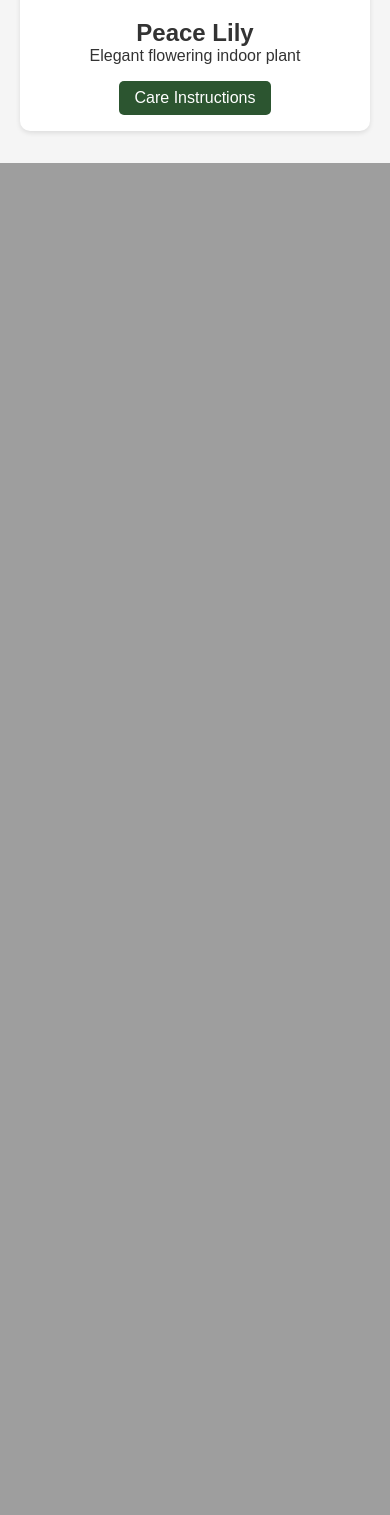
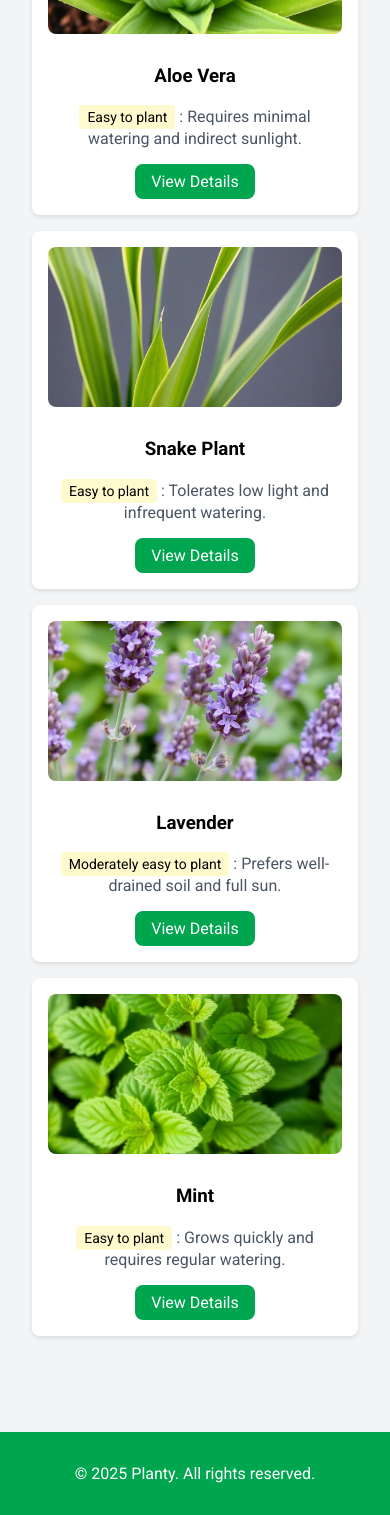
Before and after one commit to waadmomo/planty3, a Flask app: page / in a window 390 px wide. Shown: the part 1119-2634 px from the top of the page. Before the commit the page ends 1282 px from the top, so only its background shows below. Run offline with Flask 3, Linux system fonts and the light colour scheme.

Commit message:
Update: Added plant cards, CSS styling and images

```diff
--- a/data/plants.py
+++ b/data/plants.py
@@ -1,38 +1,80 @@
 plants = {
-    'monstera': {
-        'name': 'Monstera Deliciosa',
-        'image': 'plant1.jpg',
-        'description': 'Popular indoor plant known for its distinctive leaves',
+    'peppers': {
+        'name': 'Peppers',
+        'image': 'peppers.jpg',
+        'difficulty': 'Moderately easy to plant',
+        'description': 'Requires consistent watering and warm temperatures.',
         'care_instructions': {
-            'water': 'Water when top 2-3 inches of soil feels dry',
-            'light': 'Bright indirect light',
-            'temperature': '65-80°F (18-27°C)',
-            'humidity': 'High humidity (60-80%)',
-            'fertilizer': 'Monthly during growing season'
+            'water': 'Regular watering',
+            'light': 'Full sun',
+            'temperature': '65-80F (18-27C)',
+            'humidity': 'Moderate',
+            'fertilizer': 'Every 2 weeks during growing season'
+        }
+    },
+    'tomatoes': {
+        'name': 'Tomatoes',
+        'image': 'tomatoes.jpg',
+        'difficulty': 'Moderately easy to plant',
+        'description': 'Needs full sun and regular pruning.',
+        'care_instructions': {
+            'water': 'Regular watering',
+            'light': 'Full sun',
+            'temperature': '65-85F (18-29C)',
+            'humidity': 'Moderate',
+            'fertilizer': 'Every 2 weeks'
+        }
+    },
+    'aloe_vera': {
+        'name': 'Aloe Vera',
+        'image': 'aloe_vera.jpg',
+        'difficulty': 'Easy to plant',
+        'description': 'Requires minimal watering and indirect sunlight.',
+        'care_instructions': {
+            'water': 'Water when soil is completely dry',
+            'light': 'Indirect sunlight',
+            'temperature': '55-80F (13-27C)',
+            'humidity': 'Low to moderate',
+            'fertilizer': 'Every 2-3 months in growing season'
         }
     },
     'snake_plant': {
         'name': 'Snake Plant',
-        'image': 'plant2.jpg',
-        'description': 'Hardy indoor plant perfect for beginners',
+        'image': 'snake_plant.jpg',
+        'difficulty': 'Easy to plant',
+        'description': 'Tolerates low light and infrequent watering.',
         'care_instructions': {
-            'water': 'Water every 2-3 weeks',
-            'light': 'Any light condition',
-            'temperature': '60-85°F (15-29°C)',
+            'water': 'Allow soil to dry between waterings',
+            'light': 'Low to bright indirect light',
+            'temperature': '60-85F (15-29C)',
             'humidity': 'Any humidity level',
-            'fertilizer': 'Every 2-3 months during growing season'
+            'fertilizer': 'Once per month during growing season'
         }
     },
-    'peace_lily': {
-        'name': 'Peace Lily',
-        'image': 'plant3.jpg',
-        'description': 'Elegant flowering indoor plant',
+    'lavender': {
+        'name': 'Lavender',
+        'image': 'lavender.jpg',
+        'difficulty': 'Moderately easy to plant',
+        'description': 'Prefers well-drained soil and full sun.',
         'care_instructions': {
-            'water': 'Keep soil moist but not waterlogged',
-            'light': 'Low to bright indirect light',
-            'temperature': '65-80°F (18-27°C)',
-            'humidity': 'Medium to high',
-            'fertilizer': 'Every 6 weeks during growing season'
+            'water': 'Water when top inch of soil is dry',
+            'light': 'Full sun',
+            'temperature': '60-70F (15-21C)',
+            'humidity': 'Low',
+            'fertilizer': 'Light feeding in spring'
+        }
+    },
+    'mint': {
+        'name': 'Mint',
+        'image': 'mint.jpg',
+        'difficulty': 'Easy to plant',
+        'description': 'Grows quickly and requires regular watering.',
+        'care_instructions': {
+            'water': 'Keep soil consistently moist',
+            'light': 'Full sun to partial shade',
+            'temperature': '65-70F (18-21C)',
+            'humidity': 'Moderate',
+            'fertilizer': 'Every 4-6 weeks during growing season'
         }
     }
 }
--- a/static/css/style.css
+++ b/static/css/style.css
@@ -1,114 +1,153 @@
-* {
+/* General Styles */
+body {
+    font-family: 'Roboto', sans-serif;
+    background-color: #f3f4f6;
     margin: 0;
     padding: 0;
-    box-sizing: border-box;
-}
+  }
 
-body {
-    font-family: Arial, sans-serif;
-    background-color: #f5f5f5;
-    color: #333;
-}
+  .container {
+    max-width: 1200px;
+    margin: 0 auto;
+    padding: 0 1rem;
+  }
 
-.navbar {
-    background-color: #2c5530;
-    padding: 1rem;
-    margin-bottom: 2rem;
-}
+  /* Header */
+  .bg-custom-green {
+    background-color: #00a550;
+  }
 
-.nav-brand a {
+  .font-pacifico {
+    font-family: 'Pacifico', cursive;
+  }
+
+  header ul {
+    display: flex;
+    gap: 1rem;
+    list-style: none;
+    margin: 0;
+    padding: 0;
+  }
+
+  header a {
     color: white;
     text-decoration: none;
-    font-size: 1.5rem;
-    font-weight: bold;
-}
+  }
 
-.container {
-    max-width: 1200px;
-    margin: 0 auto;
-    padding: 0 20px;
-}
+  header a:hover {
+    text-decoration: underline;
+  }
 
-/* Home page styling */
-.plants-grid {
+  /* Grid Layout */
+  .grid {
     display: grid;
-    grid-template-columns: repeat(auto-fit, minmax(300px, 1fr));
-    gap: 2rem;
-    padding: 2rem 0;
-}
+    gap: 1rem;
+    padding: 1rem;
+  }
 
-.plant-card {
-    background: white;
-    border-radius: 10px;
+  @media (min-width: 640px) {
+    .grid {
+      grid-template-columns: repeat(2, 1fr);
+    }
+  }
+
+  @media (min-width: 768px) {
+    .grid {
+      grid-template-columns: repeat(3, 1fr);
+    }
+  }
+
+  @media (min-width: 1024px) {
+    .grid {
+      grid-template-columns: repeat(4, 1fr);
+    }
+  }
+
+  /* Plant Cards */
+  .plant-card {
+    background-color: #fff;
     padding: 1rem;
+    border-radius: 0.5rem;
+    box-shadow: 0 2px 4px rgba(0, 0, 0, 0.1);
     text-align: center;
-    box-shadow: 0 2px 5px rgba(0,0,0,0.1);
-}
+    transition: transform 0.2s;
+  }
 
-.plant-image {
+  .plant-card:hover {
+    transform: translateY(-2px);
+  }
+
+  .plant-image {
     width: 100%;
-    height: 200px;
+    height: 10rem;
     object-fit: cover;
-    border-radius: 5px;
-    margin-bottom: 1rem;
-}
+    border-radius: 0.5rem;
+    margin-bottom: 0.5rem;
+  }
 
-.care-button {
+  .plant-info {
+    color: #4b5563;
+    margin: 0.5rem 0;
+  }
+
+  .tag {
     display: inline-block;
-    background-color: #2c5530;
+    background-color: #fffacd;
+    padding: 0.25rem 0.5rem;
+    border-radius: 0.25rem;
+    color: #000;
+    font-size: 0.875rem;
+  }
+
+  /* Buttons */
+  .btn {
+    display: inline-block;
+    margin-top: 0.5rem;
+    background-color: #00a550;
     color: white;
     padding: 0.5rem 1rem;
-    border-radius: 5px;
+    border-radius: 0.5rem;
+    border: none;
+    cursor: pointer;
     text-decoration: none;
-    margin-top: 1rem;
-    transition: background-color 0.3s;
-}
+    transition: background-color 0.2s;
+  }
 
-.care-button:hover {
-    background-color: #1e3921;
-}
+  .btn:hover {
+    background-color: #007d3e;
+  }
 
-/* Plant care page styling */
-.plant-care-container {
-    background: white;
-    border-radius: 10px;
-    padding: 2rem;
-    margin: 2rem 0;
-}
+  /* Footer */
+  footer {
+    background-color: #00a550;
+    color: white;
+    text-align: center;
+    padding: 1rem;
+    margin-top: 2rem;
+  }
 
-.plant-header {
-    text-align: center;
+  /* Utility Classes */
+  .text-2xl {
+    font-size: 1.5rem;
+    line-height: 2rem;
+  }
+
+  .font-bold {
+    font-weight: 700;
+  }
+
+  .mb-4 {
+    margin-bottom: 1rem;
+  }
+
+  .mb-8 {
     margin-bottom: 2rem;
-}
+  }
 
-.plant-detail-image {
-    width: 300px;
-    height: 300px;
-    object-fit: cover;
-    border-radius: 50%;
-    margin-bottom: 1rem;
-}
+  .p-4 {
+    padding: 1rem;
+  }
 
-.care-grid {
-    display: grid;
-    grid-template-columns: repeat(auto-fit, minmax(250px, 1fr));
-    gap: 1.5rem;
-    margin-top: 1.5rem;
-}
-
-.care-item {
-    background: #f9f9f9;
-    padding: 1.5rem;
-    border-radius: 5px;
-}
-
-.care-item h3 {
-    color: #2c5530;
-    margin-bottom: 0.5rem;
-}
-
-@media (max-width: 768px) {
-    .plants-grid {
-        grid-template-columns: 1fr;
-    }
-}
+  .mt-8 {
+    margin-top: 2rem;
+  }
--- a/templates/base.html
+++ b/templates/base.html
@@ -1,19 +1,36 @@
 <!DOCTYPE html>
-<html>
+<html lang="en">
 <head>
-    <title>{% block title %}Planty 3{% endblock %}</title>
-    <link rel="stylesheet" href="{{ url_for('static', filename='css/style.css') }}">
-    <meta name="viewport" content="width=device-width, initial-scale=1.0">
+  <meta charset="utf-8" />
+  <meta name="viewport" content="width=device-width, initial-scale=1.0" />
+  <title>{% block title %}Planty - Qatar Plant Helper{% endblock %}</title>
+  <link rel="stylesheet" href="{{ url_for('static', filename='css/style.css') }}" />
+  <link href="https://cdnjs.cloudflare.com/ajax/libs/font-awesome/5.15.3/css/all.min.css" rel="stylesheet" />
+  <link href="https://fonts.googleapis.com/css2?family=Roboto:wght@400;700&display=swap" rel="stylesheet" />
+  <link href="https://fonts.googleapis.com/css2?family=Pacifico&display=swap" rel="stylesheet" />
 </head>
-<body>
-    <nav class="navbar">
-        <div class="nav-brand">
-            <a href="{{ url_for('home') }}">Planty 3</a>
-        </div>
-    </nav>
+<body class="font-roboto bg-gray-100">
+  <header class="bg-custom-green text-white p-4">
+    <div class="container mx-auto flex justify-between items-center">
+      <h1 class="text-2xl font-bold font-pacifico">Planty</h1>
+      <nav>
+        <ul class="flex space-x-4">
+          <li><a class="hover:underline" href="{{ url_for('home') }}">Home</a></li>
+          <li><a class="hover:underline" href="#">About</a></li>
+          <li><a class="hover:underline" href="#">Contact</a></li>
+        </ul>
+      </nav>
+    </div>
+  </header>
 
-    <div class="container">
-        {% block content %}{% endblock %}
+  <main class="container mx-auto p-4">
+    {% block content %}{% endblock %}
+  </main>
+
+  <footer class="bg-custom-green text-white p-4 mt-8">
+    <div class="container mx-auto text-center">
+      <p>© 2025 Planty. All rights reserved.</p>
     </div>
+  </footer>
 </body>
 </html>
--- a/templates/home.html
+++ b/templates/home.html
@@ -1,19 +1,22 @@
 {% extends "base.html" %}
 
-{% block title %}Planty 3 - Home{% endblock %}
-
 {% block content %}
-<div class="plants-grid">
+<section class="mb-8">
+  <h2 class="text-xl font-bold mb-4">Choose a Plant</h2>
+  <div class="grid grid-cols-1 sm:grid-cols-2 md:grid-cols-3 lg:grid-cols-4 gap-4">
     {% for plant_id, plant in plants.items() %}
     <div class="plant-card">
-        <img src="{{ url_for('static', filename='images/' + plant.image) }}"
-             alt="{{ plant.name }}"
-             class="plant-image">
-        <h2>{{ plant.name }}</h2>
-        <p>{{ plant.description }}</p>
-        <a href="{{ url_for('plant_care', plant_id=plant_id) }}"
-           class="care-button">Care Instructions</a>
+      <img src="{{ url_for('static', filename='images/' + plant.image) }}"
+           alt="{{ plant.name }}"
+           class="plant-image" />
+      <h3 class="text-lg font-bold">{{ plant.name }}</h3>
+      <p class="plant-info">
+        <span class="bg-pastel-yellow tag">{{ plant.difficulty }}</span>
+        : {{ plant.description }}
+      </p>
+      <a href="{{ url_for('plant_care', plant_id=plant_id) }}" class="btn">View Details</a>
     </div>
     {% endfor %}
-</div>
+  </div>
+</section>
 {% endblock %}
```
Also changed, not shown: static/images/aloe_vera.jpg (added), static/images/lavender.jpg (added), static/images/mint.jpg (added), static/images/peppers.jpg (added), static/images/snake_plant.jpg (added), static/images/tomatoes.jpg (added), 1 other file.
